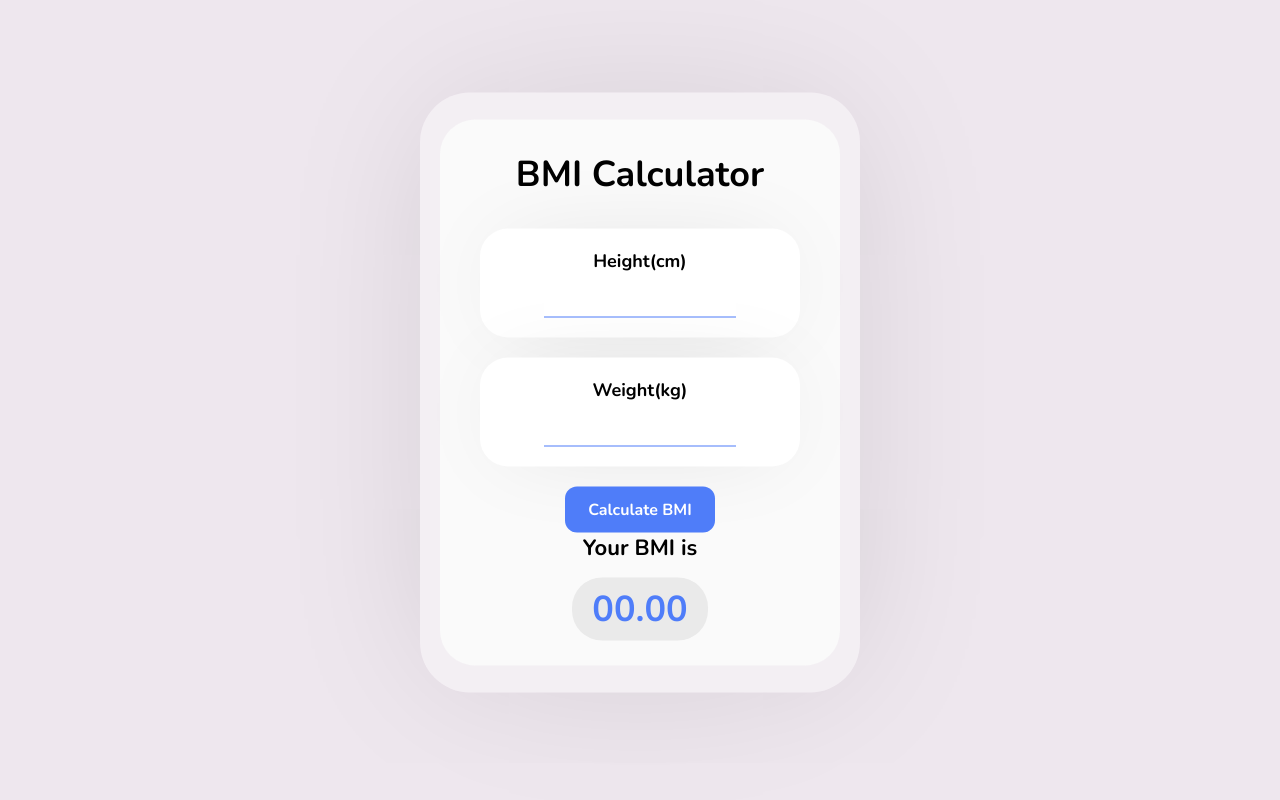
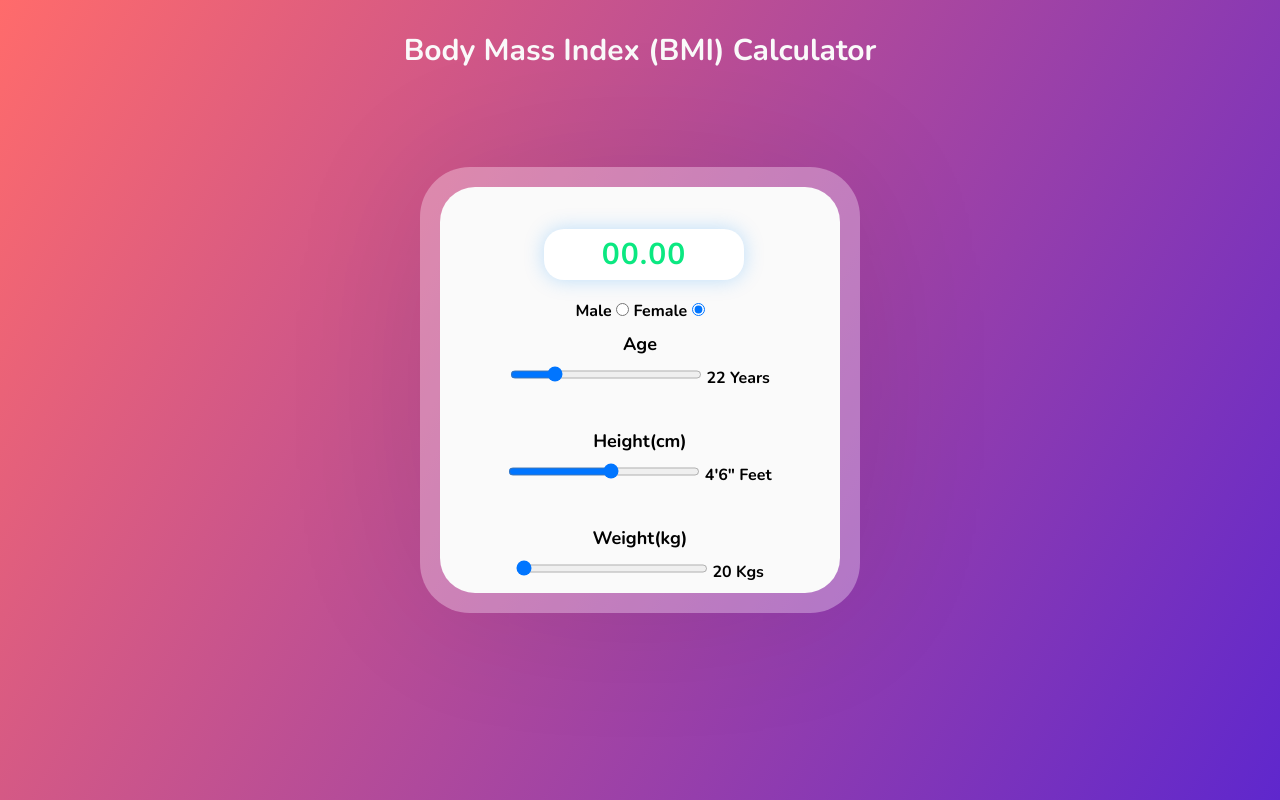
Before and after one commit to Priyanka-Pathade/BMI-Calculator, a plain HTML site: page index.html in a window 1280 px wide. Drawn offline with nearby package versions, Linux system fonts and the light colour scheme.

Commit message:
Age and gender added

```diff
--- a/Style.css
+++ b/Style.css
@@ -8,7 +8,8 @@
 body{
     min-height: 100vh;
     /* background-image: url(./assets/bg.jpg); */
-    background-color: rgb(238, 231, 238);
+    /* background-color: rgb(238, 231, 238); */
+    background-image: linear-gradient(120deg,#ff6b6b,#5f27cd);
     background-size: cover;
     font-family: 'Nunito', sans-serif;
 }
@@ -24,6 +25,7 @@ body{
     border-radius: 35px;
     text-align: center;
     position: relative;
+
 }
 .box::before{
     content: '';
@@ -37,27 +39,42 @@ body{
     border-radius: 50px;
     z-index: -1;
 }
+h4{color: #FAFAFA;}
 h1{
     font-weight: bold;
-    font-size: 36px;
-    padding: 30px 0;
+    font-size: 30px;
+    padding: 30px 0 10px 0;
+    margin: 10px 10px;
 }
 .content{
     padding: 0 40px;
 }
 .input{
-    background: #fff;
-    box-shadow: 0px 0px 95px -30px rgba(0, 0, 0, 0.15);
-    border-radius: 28px;
-    padding: 20px 0;
+    /* display: flex; */
+    /* background: #fff; */
+    /* box-shadow: 0px 0px 95px -30px rgba(0, 0, 0, 0.15); */
+    border-radius: 20px;
+    width: 100%;
+    padding: 10px 0;
     margin-bottom: 20px;
+    align-items: center;
+    justify-content: space-between;
+}
+input[type="range"]::-webkit-slider-thumb{
+    -webkit-appearance: none;
+    appearance: none;
+    height: 15px;
+    width: 15px;
+    background-color: #1c1c1c;
+    border-radius: 50%;
+    cursor: pointer;
 }
 .input label{
     display: block;
     font-size: 18px;
     font-weight: 600;
     color: #000;
-    margin-bottom: 20px;
+    margin-bottom: 10px;
 }
 .input input{
     outline: none;
@@ -67,41 +84,39 @@ h1{
     text-align: center;
     font-size: 18px;
     font-family: 'Nunito', sans-serif;
+}
+
+.main{
+    font-weight: bold;
+    font-size: 30px;
+    padding: 30px 0 10px 0;
+    margin: 0 10px;
+    text-align: center;
+}
+.display{
+    box-shadow: 0 0 20px rgba(0,139,253,0.25);
+    width: 200px;
+    background: #fff;
+    /* box-shadow: 0px 0px 95px -30px rgba(0, 0, 0, 0.15); */
+    border-radius: 20px;
+    padding: 5px 0;
+    margin: 5% 0;
+    position: relative;
+    left: 26%;
+    right: 25%;
+  }
+.display #result{
+    font-size: 30px;
+    font-weight: 700;
+    letter-spacing: 1px;
+    text-align: center;
+    color: #0be881;
+}
+#result #comment{
+    /* color: #4f7df9;
+    font-weight: 800; */
+    font-size: 18px;
+    text-align: center;
+    letter-spacing: 1px;
 
 }
-button#calculate{
-    font-family: 'Nunito', sans-serif;
-    color: #fff;
-    background-color: #4f7df9;
-    border-radius: 12px;
-    font-size: 16px;
-    width: 150px;
-    padding: 12px 0;
-    outline:none;
-    border: none;
-    transition: background .2s ease;   /*  need to check */
-}
-button#calculate:hover{
-    background-color: #0044ff;
-}
-
-.result p {
-    font-size: 22px;
-    font-weight: 600;
-    color: #000;
-    margin-bottom: 15px;
-}
-.result #result{
-    font-size: 36px;
-    font-weight: 900;
-    color: #4f7df9;
-    background-color: #eaeaea;
-    display: inline-block;
-    padding: 7px 20px;
-    border-radius: 30px;
-    margin-bottom: 25px;
-}
-#comment{
-    color: #4f7df9;
-    font-weight: 800;
-}
--- a/index.html
+++ b/index.html
@@ -1,6 +1,5 @@
 <!DOCTYPE html>
 <html lang="en">
-
 <head>
     <meta charset="UTF-8">
     <meta http-equiv="X-UA-Compatible" content="IE=edge">
@@ -10,27 +9,50 @@
 </head>
 
 <body>
+    <div class="main">
+        <h4 id="heading">Body Mass Index (BMI) Calculator</h4>
+    </div>
     <div class="container">
         <div class="box">
-            <h1>BMI Calculator</h1>
+            <h4>BMI</h4>
+            <div class="display">
+                <!-- <p>Your BMI is</p> -->
+                <p id="result">00.00</p>
+                <p id="comment"></p>
+            </div>
+            <!--below code is radio button for selecting male or female-->
+            <div class="radio_button">
+                <label for="male"> Male</label>
+                <input type="radio" name="sex_type" id="male" value="male" >
+                <label for="female"> Female</label>
+                <input type="radio" name="sex_type" id="female" value="female" checked="checked">
+            </div>
             <div class="content">
+                <div class="input">  <!--<div class="range_sel">-->
+                    <label for="age">Age</label>
+                    <div class="range_and_value">
+                        <input type="range" min="1" max="100" value="22" name="Age" id="age" class="slider">
+                        <span id="age-val">24 Years</span>
+                    </div>
+                </div>
                 <div class="input">
                     <label for="height">Height(cm)</label>
-                    <input type="number" id="height">
+                    <div class="range_and_value">
+                    <input type="range" min="1" max="100" value="54" id="height" name="height" class="slider" >
+                    <span id="height-val">5'5" Feet </span>
+                </div>
                 </div>
                 <div class="input">
                     <label for="weight">Weight(kg)</label>
-                    <input type="number" id="weight">
-                </div>
-                <button id="calculate">Calculate BMI</button>
-                <div class="result">
-                    <p>Your BMI is</p>
-                    <div id="result">00.00</div>
-                    <p class="comment"></p>
+                    <div class="range_and_value">
+                    <input type="range" min="20" max="200" value="20" id="weight" name="weight" class="slider">
+                    <span id="weight-val">48kg</span>
+                    </div>
                 </div>
             </div>
         </div>
     </div>
+
     <script src="./script.js"></script>
 </body>
 
--- a/script.js
+++ b/script.js
@@ -1,32 +1,114 @@
-const btn = document.getElementById('calculate');
-btn.addEventListener('click', function(){
-    let height = document.getElementById('height').value;
-    let weight = document.getElementById('weight').value;
 
-    if(height==''|| weight==''){
-        alert('Please fill out the input fields!');
-        return;
+// const btn = document.getElementById('calculate');
+// btn.addEventListener('click', function(){
+//     let height = document.getElementById('height').value;
+//     let weight = document.getElementById('weight').value;
+
+//     if(height==''|| weight==''){
+//         alert('Please fill out the input fields!');
+//         return;
+//     }
+//     //BMI = weight in KG / (height in m * height in m)
+//     height = height/100 //height is in cm so converted it into m here
+
+//     let BMI = (weight/(height*height));
+//     BMI = BMI.toFixed(2) // tofixed -> num of digits after decimal point
+
+//     document.getElementById('result').innerHTML = BMI;
+//     let status='';
+//     if(BMI <18.5){
+//         status="Underweight 😒";
+//     }
+//      if(BMI >=18.5 && BMI<25){
+//         status="Normal Weight 😍";
+//     }
+//     if(BMI >=25 && BMI<30){
+//         status="Overweight 😮";
+//     }
+//      if(BMI>=30){
+//         status="Obese 😱";
+//     }
+//     document.querySelector('.comment').innerHTML =
+//      `<span id="comment">${status}</span>`;
+// })
+
+/*
+inches to feet converter
+    let height = 75; // this could be any number of inches
+    let feet = Math.floor(height / 12);
+    let inches = (height - (feet * 12));
+*/
+
+var age_slider = document.getElementById("age")
+var age_output = document.getElementById("age-val");
+age_output.innerHTML = age_slider.value+" Years";
+
+age_slider.oninput = function() {   //when user changes input it will print new value to it
+    age_output.innerHTML = this.value+" Years";
+    calculate() //to calculat the bmi show chnages on display
+}
+//below code is for getting height value after user slide it make set for it on display
+
+var height_slider = document.getElementById("height")   //will give value in inches
+var height_output = document.getElementById("height-val");
+//getting setting value to that elemt
+// applying inch to feet conversion formula
+let feet = Math.floor(height_slider.value / 12);
+let inches = (height_slider.value - (feet * 12));
+height_output.innerHTML = feet+"'"+inches+"\""+" Feet";
+//whenrver user chages the slider value changes should reflect on span value so that we have doen this
+
+height_slider.oninput = function() {   //when user changes input it will print new bvalue to it
+    // applying inch to weigth conversion formula
+    let feet = Math.floor(this.value / 12);
+    let inches = (this.value - (feet * 12));
+
+    height_output.innerHTML = feet+"'"+inches+"\""+" Feet";
+    //height_output.innerHTML = this.value+" Feet";
+    calculate() //to calculat the bmi show chnages on display
+}
+
+//below code is for getting weight value after user slide it make set for it on display
+
+var weight_slider = document.getElementById("weight")
+var weight_output = document.getElementById("weight-val");
+weight_output.innerHTML = weight_slider.value+" Kgs";
+//whenrver user chages the slider value changes should reflect on span value so that we have doen this
+
+weight_slider.oninput = function() {   //when user changes input it will print new bvalue to it
+    weight_output.innerHTML = this.value+" Kgs";
+    calculate() //to calculat the bmi show chnages on display
+
+}
+
+//whenever user chanegs any input calling this function from the above mention functions to calculte bmi
+function calculate(){
+        //converting heigth from inch to cm
+
+    height_cm = Math.floor(height_slider.value/0.39370)
+    var bmi_val;
+    var result = document.getElementById('result');
+    var category = document.getElementById('comment');
+
+    bmi_val = (weight_slider.value / Math.pow( (height_cm/100), 2 )).toFixed(1);
+    result.textContent = bmi_val;
+
+    if(bmi_val < 18.5){
+        category_val = "Underweight 😒";
+        result.style.color = "#ffc44d";
     }
-    //BMI = weight in KG / (height in m * height in m)
-    height = height/100 //height is in cm so converted it into m here
+    else if( bmi_val >= 18.5 && bmi_val <= 24.9 ){
+        category_val = "Normal Weight 😍";
+        result.style.color = "#0be881";
+    }
+    else if( bmi_val >= 25 && bmi_val <= 29.9 ){
+        category_val = "Overweight 😮";
+        result.style.color = "#ff884d";
+    }
+    else{
+        category_val = "Obese 😱";
+        result.style.color = "#ff5e57";
+    }
+    category.textContent  = category_val;
 
-    let BMI = (weight/(height*height));
-    BMI = BMI.toFixed(2) // tofixed -> num of digits after decimal point
-
-    document.getElementById('result').innerHTML = BMI;
-    let status='';
-    if(BMI <18.5){
-        status="underweight";
-    }
-     if(BMI >=18.5 && BMI<25){
-        status="healthy";
-    }
-    if(BMI >=25 && BMI<30){
-        status="overweight";
-    }
-     if(BMI>=30){
-        status="Obese";
-    }
-    document.querySelector('.comment').innerHTML = `Comment:
-     You are <span id="comment">${status}</span>`;
-})
+}
```
Also changed, not shown: assets/bg.jpeg (deleted), assets/bg.jpg (deleted).
